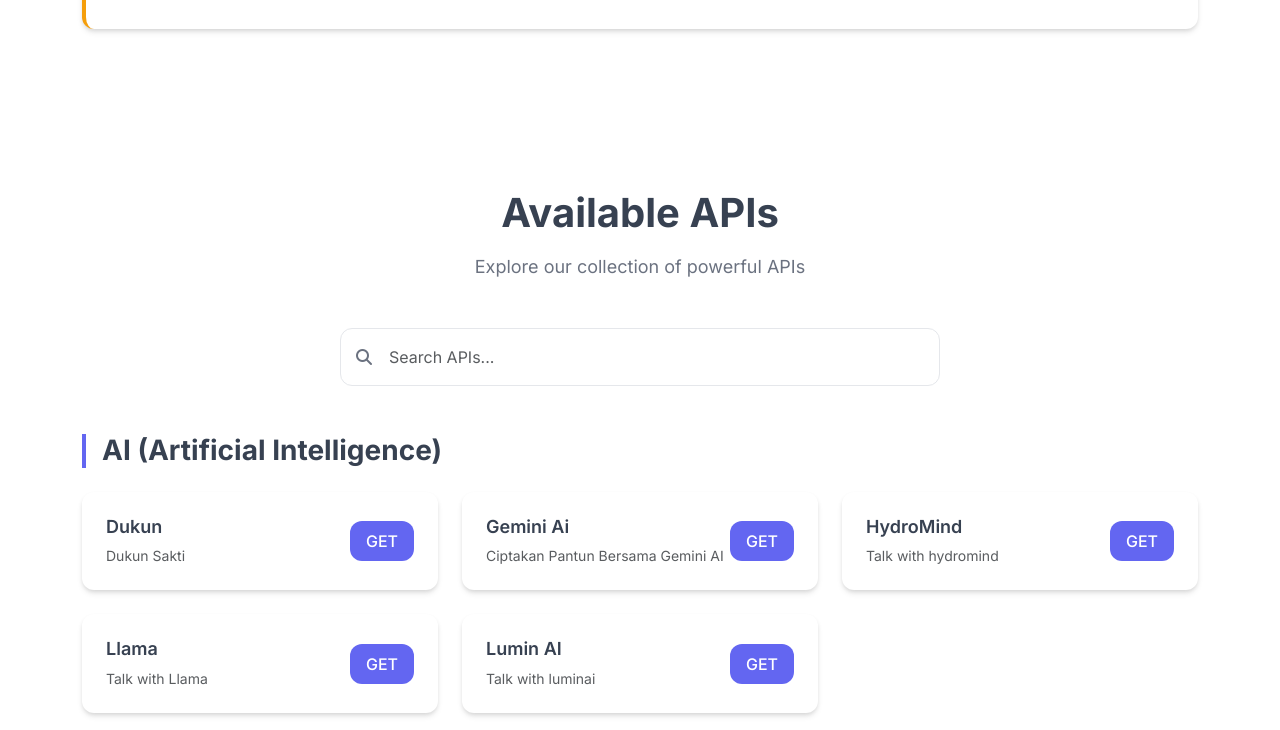
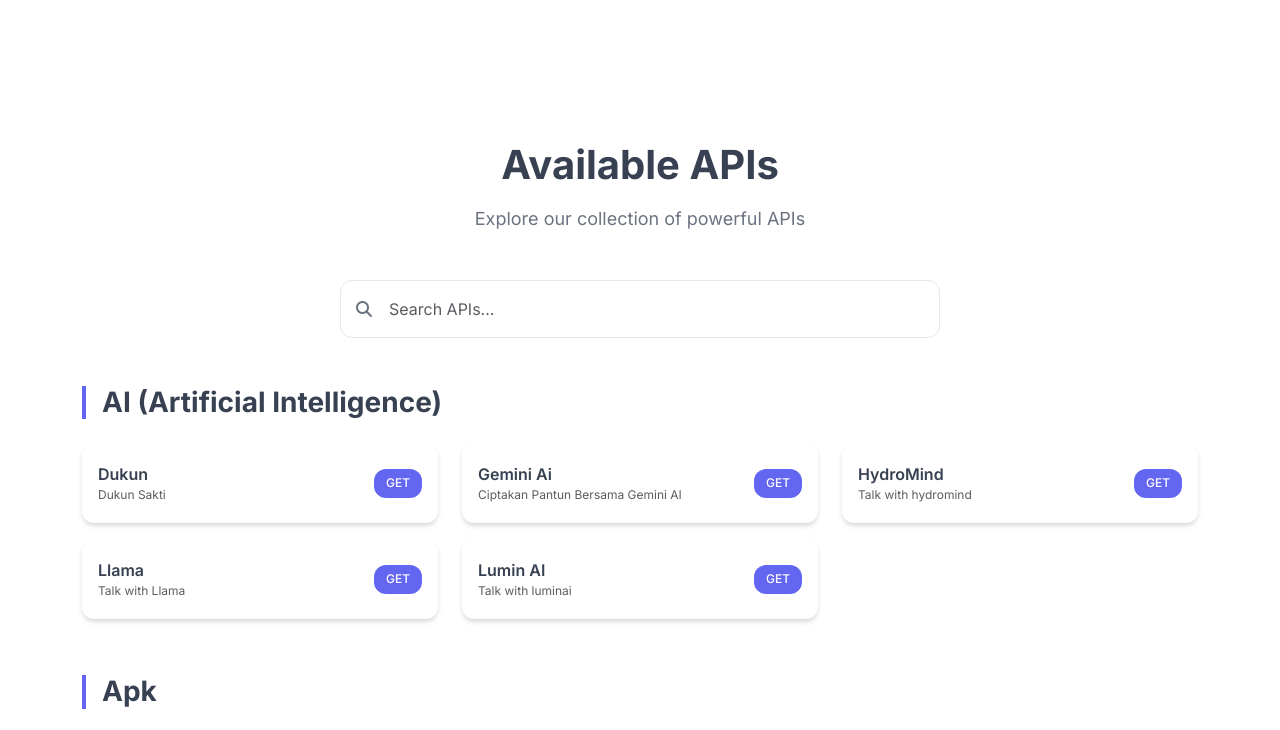
Before and after one commit to wirdan1/Hookrest-api, a website: page api-page/index.html in a window 1280 px wide. Shown: the part 2002-2732 px from the top of the page. Drawn offline with nearby package versions, Linux system fonts and the light colour scheme.

Commit message:
Update styles.css

```diff
--- a/api-page/styles.css
+++ b/api-page/styles.css
@@ -391,14 +391,15 @@
 }
 
 .api-item {
-  margin-bottom: 1.5rem;
+  margin-bottom: 1rem;
 }
 
 .hero-section {
   background-color: var(--bg-card);
   border-radius: var(--radius);
-  padding: 1.5rem;
-  height: 100%;
+  padding: 1rem;
+  height: auto;
+  min-height: 80px;
   box-shadow: 0 4px 6px -1px var(--shadow-color), 0 2px 4px -1px var(--shadow-color);
   transition: var(--transition);
   display: flex;
@@ -412,16 +413,17 @@
 }
 
 .hero-section h5 {
-  font-size: 1.125rem;
+  font-size: 1rem;
   font-weight: 600;
-  margin-bottom: 0.5rem;
+  margin-bottom: 0.25rem;
   color: var(--text-color);
 }
 
 .hero-section p {
   color: var(--text-muted);
   margin-bottom: 0;
-  font-size: 0.875rem;
+  font-size: 0.75rem;
+  line-height: 1.2;
 }
 
 .get-api-btn {
@@ -429,7 +431,8 @@
   color: white;
   border: none;
   border-radius: var(--radius);
-  padding: 0.5rem 1rem;
+  padding: 0.35rem 0.75rem;
+  font-size: 0.75rem;
   font-weight: 500;
   transition: var(--transition);
 }
```
